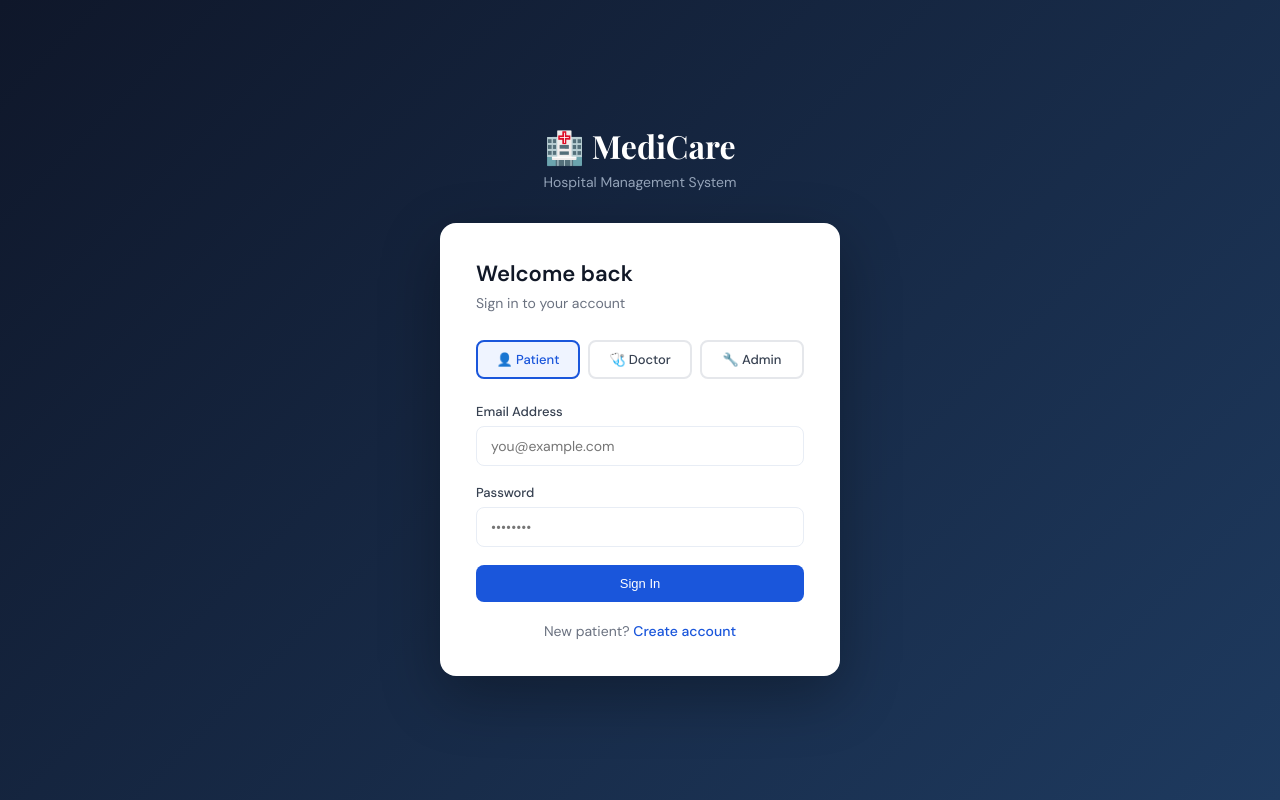
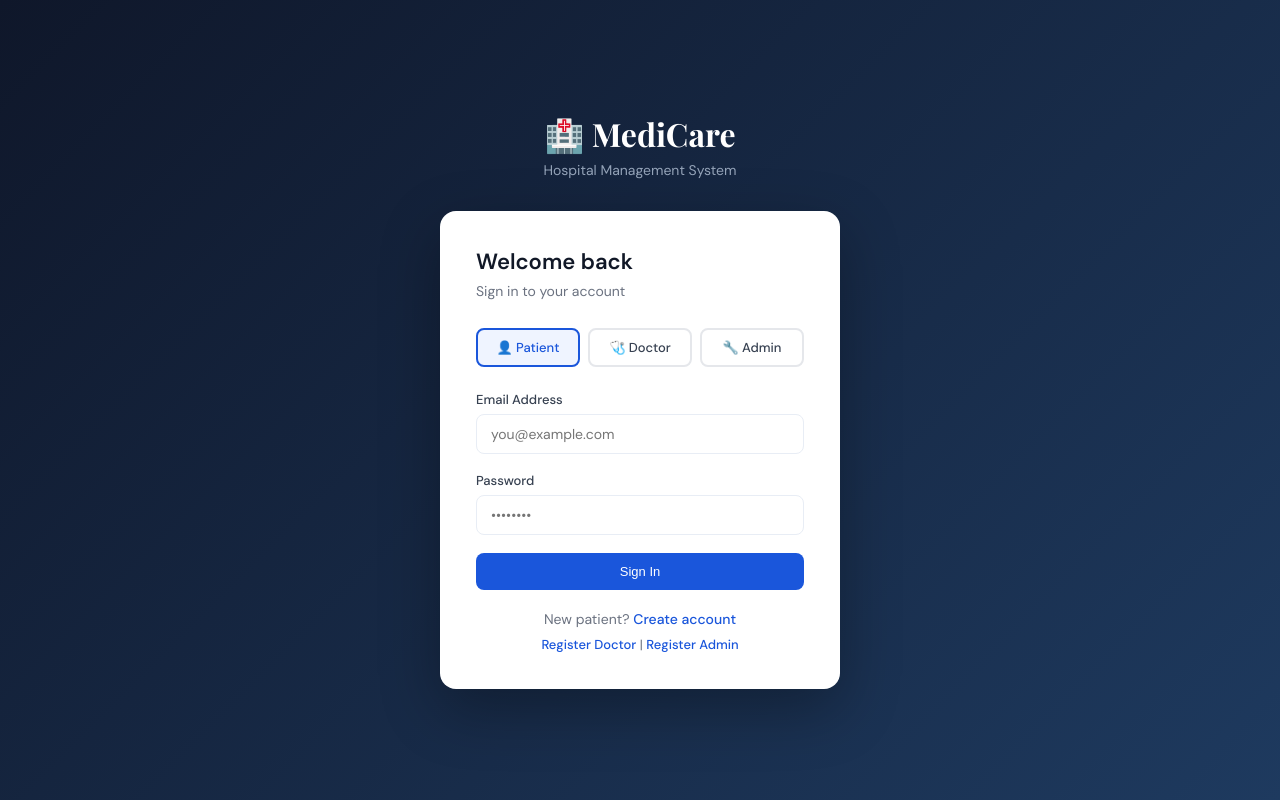
Before and after one commit to BalajiM012/HMS---Hospital-App, a Flask app: page /auth/login in a window 1280 px wide. Run offline with Flask 3, Linux system fonts and the light colour scheme.

Commit message:
Enhance login page with registration options
Added links for registering as a doctor and admin in the login footer.

```diff
--- a/backend/templates/auth/login.html
+++ b/backend/templates/auth/login.html
@@ -51,9 +51,17 @@ body{background:linear-gradient(135deg,#0f172a 0%,#1e3a5f 100%);display:flex;ali
       <button type="submit" class="btn btn-primary" style="width:100%;justify-content:center;padding:11px">Sign In</button>
     </form>
     <div class="auth-footer">
-      New patient? <a href="{{ url_for('auth.register') }}">Create account</a>
-    </div>
+  <div style="margin-bottom:8px">
+    New patient?
+    <a href="{{ url_for('auth.register') }}">Create account</a>
   </div>
+
+  <div style="font-size:13px">
+    <a href="{{ url_for('auth.register_doctor') }}">Register Doctor</a>
+    |
+    <a href="{{ url_for('auth.register_admin') }}">Register Admin</a>
+  </div>
+</div>
 </div>
 <script>
 function setRole(role, el) {
```
